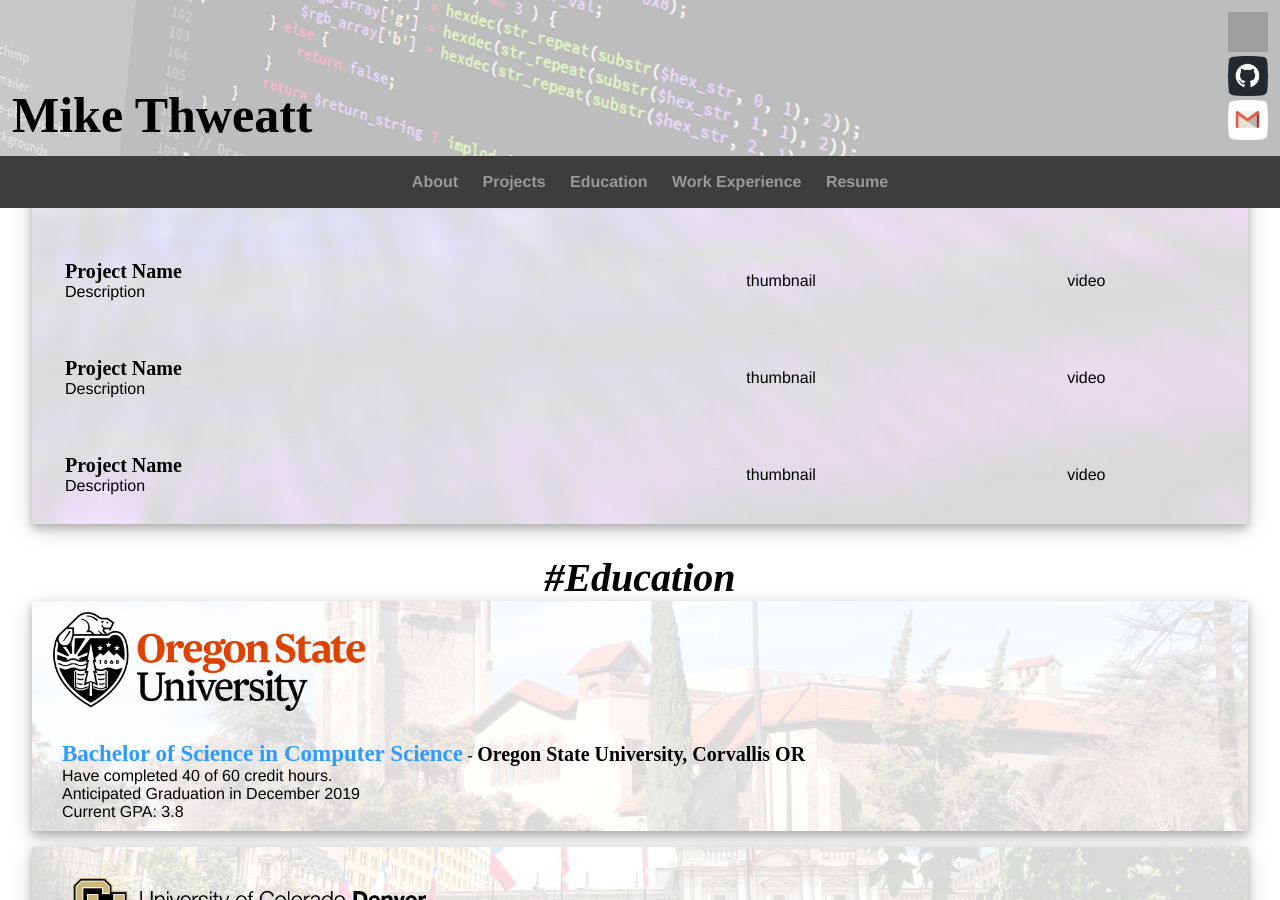
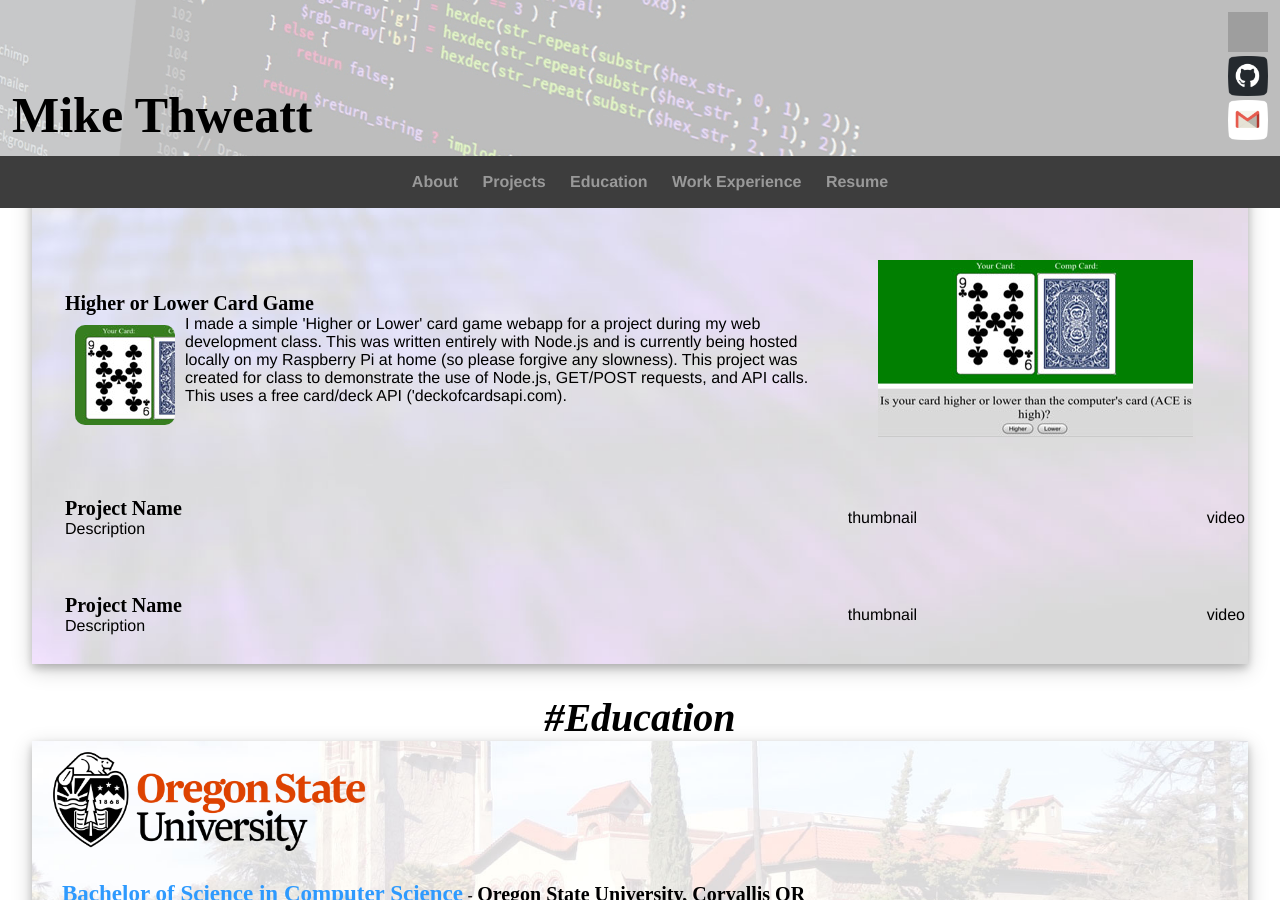
Before and after one commit to thweattm/thweattm.github.io, a Jekyll site: the page index.html, which Jekyll copies as it is, in a window 1280 px wide and 900 px high, scrolled down 1222 px. Built offline with Jekyll 4.4.1, drawn with Linux system fonts in a browser that asks for light colours; grey boxes are pictures that could not be loaded.

Commit message:
Update index.html

```diff
--- a/index.html
+++ b/index.html
@@ -143,10 +143,17 @@
 			</p>
 			<table>
 				<tr>
-					<td><p><span class="location">Project Name</span><br>
-						Description</p></td>
-					<td>thumbnail</td>
-					<td>video</td>
+					<td><p><span class="location">Higher or Lower Card Game</span><br>
+						<img src="pics/cardGameThumb1.jpg" alt="cardGame1" id="projectThumbnail">
+						I made a simple 'Higher or Lower' card game webapp for a project during
+						my web development class. This was written entirely with Node.js and is
+						currently being hosted locally on my Raspberry Pi at home (so please
+						forgive any slowness). This project was created for class to
+						demonstrate the use of Node.js, GET/POST requests,
+						and API calls. This uses a free card/deck API ('deckofcardsapi.com).
+						</p>
+					</td>
+					<td><p><img src="pics/cardGameThumb2.jpg" alt="cardGame1"></p></td>
 				</tr>
 				<tr>
 					<td><p><span class="location">Project Name</span><br>
```
